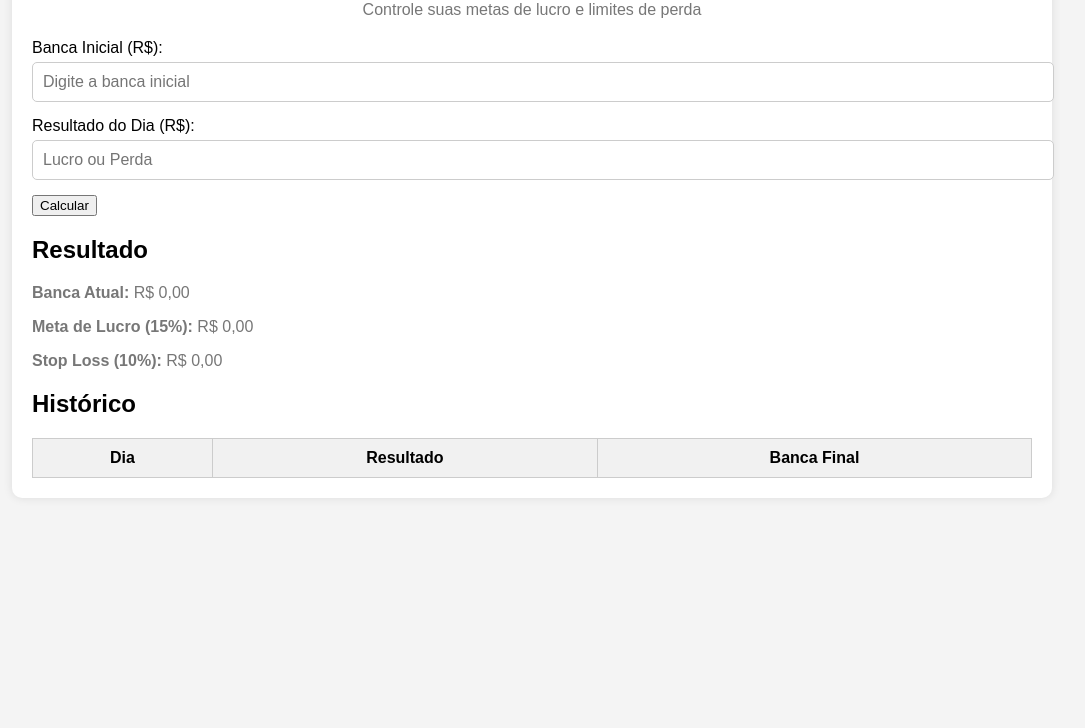
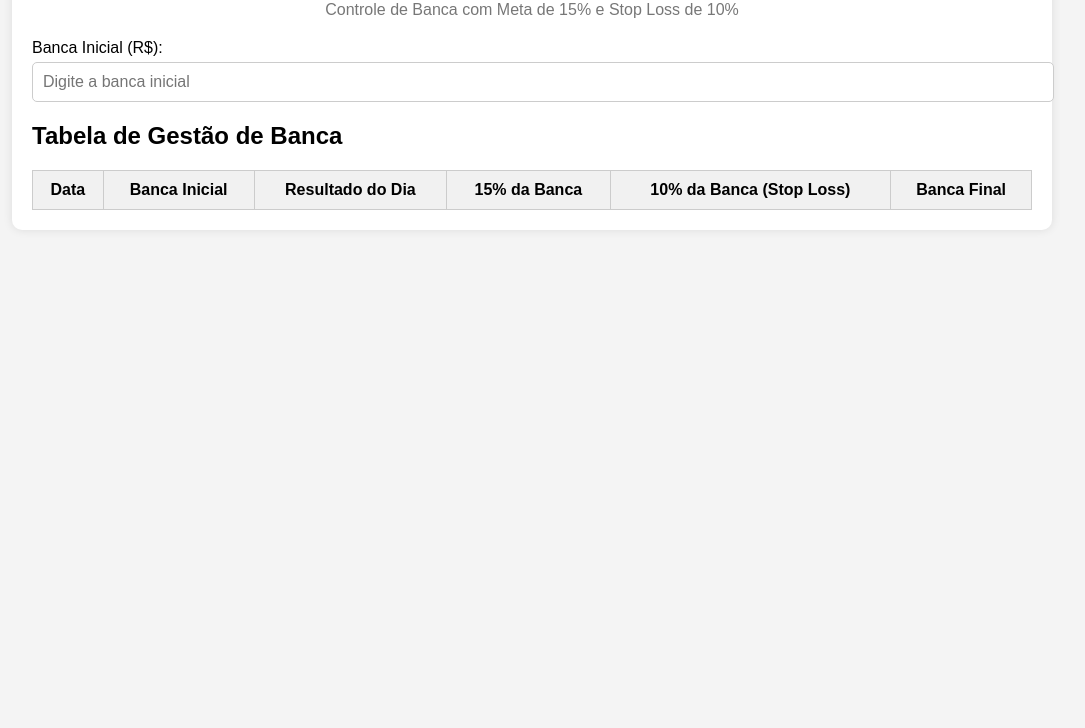
Before and after one commit to Planilhadupoc/Gerenciamento, a plain HTML site: page index.html in a window 1280 px wide. Shown: the part 72-800 px from the top of the page, without its empty margins (108-1193 px from the left). Drawn offline with Linux system fonts and the light colour scheme.

Commit message:
Update index.html

```diff
--- a/index.html
+++ b/index.html
@@ -3,49 +3,38 @@
 <head>
     <meta charset="UTF-8">
     <meta name="viewport" content="width=device-width, initial-scale=1.0">
-    <title>Gerenciamento de Banca</title>
+    <title>Gerenciamento de Banca - DUPOC</title>
     <link rel="stylesheet" href="assets/css/styles.css">
 </head>
 <body>
     <div class="container">
         <header>
-            <h1>Gerenciamento de Banca</h1>
-            <p>Controle suas metas de lucro e limites de perda</p>
+            <h1>Gerenciamento de Banca - DUPOC</h1>
+            <p>Controle de Banca com Meta de 15% e Stop Loss de 10%</p>
         </header>
 
         <section>
             <div class="input-group">
-                <label for="banca">Banca Inicial (R$):</label>
-                <input type="number" id="banca" placeholder="Digite a banca inicial">
+                <label for="bancaInicial">Banca Inicial (R$):</label>
+                <input type="number" id="bancaInicial" placeholder="Digite a banca inicial" oninput="iniciarBanca()">
             </div>
-
-            <div class="input-group">
-                <label for="resultado">Resultado do Dia (R$):</label>
-                <input type="number" id="resultado" placeholder="Lucro ou Perda">
-            </div>
-
-            <button id="calcular" onclick="calcular()">Calcular</button>
         </section>
 
         <section>
-            <h2>Resultado</h2>
-            <p><strong>Banca Atual: </strong><span id="bancaAtual">R$ 0,00</span></p>
-            <p><strong>Meta de Lucro (15%): </strong><span id="meta">R$ 0,00</span></p>
-            <p><strong>Stop Loss (10%): </strong><span id="stopLoss">R$ 0,00</span></p>
-        </section>
-
-        <section id="historico">
-            <h2>Histórico</h2>
-            <table>
+            <h2>Tabela de Gestão de Banca</h2>
+            <table id="tabelaBanca">
                 <thead>
                     <tr>
-                        <th>Dia</th>
-                        <th>Resultado</th>
+                        <th>Data</th>
+                        <th>Banca Inicial</th>
+                        <th>Resultado do Dia</th>
+                        <th>15% da Banca</th>
+                        <th>10% da Banca (Stop Loss)</th>
                         <th>Banca Final</th>
                     </tr>
                 </thead>
-                <tbody id="tabelaHistorico">
-                    <!-- Linhas serão adicionadas dinamicamente -->
+                <tbody>
+                    <!-- As linhas serão adicionadas dinamicamente -->
                 </tbody>
             </table>
         </section>
```
